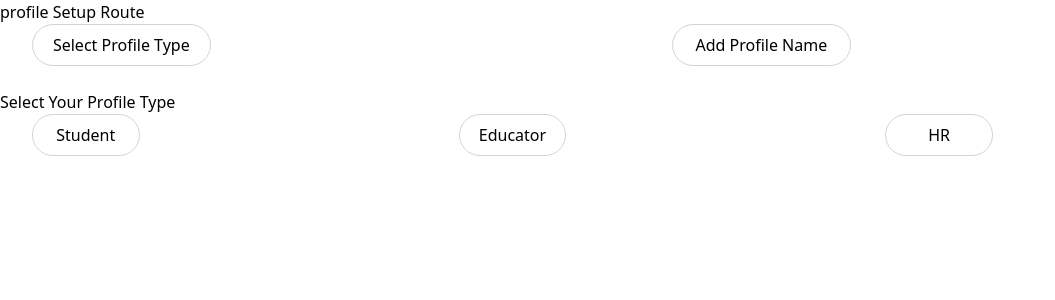
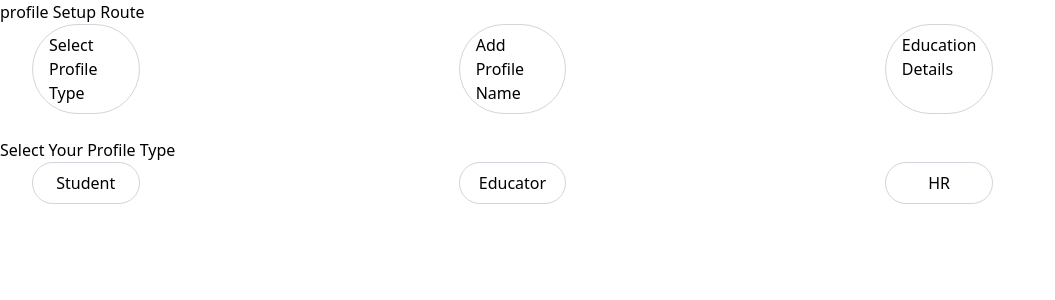
Before and after one commit to rrohtashssingh/fullEvent, a Next.js app: page /profilesetup in a window 1280 px wide. Shown: the top 300 px of the page, without its empty margins (0-1055 px from the left). Built offline with nearby package versions, Linux system fonts and the light colour scheme.

Commit message:
education details page added

```diff
--- /dev/null
+++ b/components/profilesetup/EducationDetails.tsx
@@ -0,0 +1,12 @@
+
+interface NameDetailsProps {
+  onProfileTypeSelected: (stepName: string, profileType: any) => void;
+}
+const EducationDetails: React.FC<NameDetailsProps> = ({}) => {
+  return (
+    <>
+
+    </>
+  );
+};
+export default EducationDetails;
--- a/components/profilesetup/NameDetails.tsx
+++ b/components/profilesetup/NameDetails.tsx
@@ -15,6 +15,11 @@ const NameDetails: React.FC<NameDetailsProps> = ({ onProfileTypeSelected }) => {
   const handleLastNameChange = (e: React.ChangeEvent<HTMLInputElement>) => {
     setLastName(e.target.value);
     updateFullName(firstName, e.target.value);
+  };
+
+  const handleFullNameChange = (e: React.ChangeEvent<HTMLInputElement>) => {
+    setLastName(e.target.value);
+    updateFullName(fullName, e.target.value);
   };
 
   const updateFullName = (first: string, last: string) => {
@@ -42,7 +47,7 @@ const NameDetails: React.FC<NameDetailsProps> = ({ onProfileTypeSelected }) => {
       <br />
       <label>
         Full Name:
-        <input type="text" value={fullName} readOnly />
+        <input type="text" value={fullName} onChange={handleFullNameChange} />
       </label>
       <br />
       <button type="submit">Submit</button>
--- a/pages/profilesetup/index.tsx
+++ b/pages/profilesetup/index.tsx
@@ -1,3 +1,4 @@
+import EducationDetails from "@/components/profilesetup/EducationDetails";
 import NameDetails from "@/components/profilesetup/NameDetails";
 import ProfileType from "@/components/profilesetup/ProfileType";
 import PrimaryButton from "@/components/util/PrimaryButton";
@@ -19,6 +20,10 @@ export default function Page() {
     2: {
       name: "Add Profile Name",
       component: NameDetails,
+    },
+    3: {
+      name: "Education Details",
+      component: EducationDetails,
     },
   };
 
```
